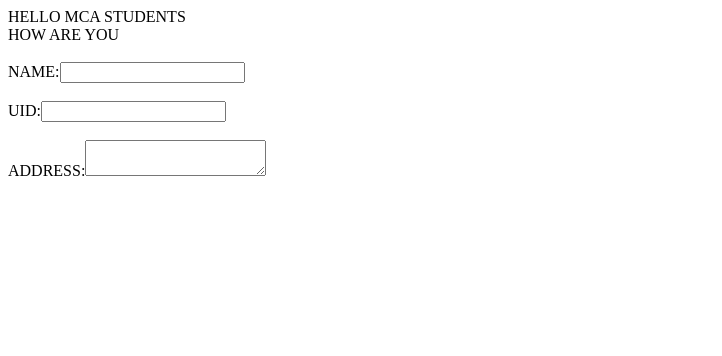
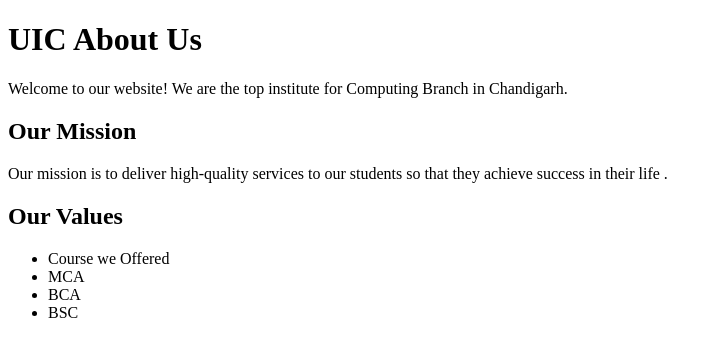
Before and after one commit to prathamdua27/pratham27, a plain HTML site: page INDEX.HTML in a window 1280 px wide. Shown: the whole page, without its empty margins (0-722 px from the left). Drawn offline with Linux system fonts and the light colour scheme.

Commit message:
Update INDEX.HTML

```diff
--- a/INDEX.HTML
+++ b/INDEX.HTML
@@ -1,22 +1,19 @@
-<HTML>
-<BODY>
-
-HELLO MCA STUDENTS
-<BR>
-HOW ARE YOU
-
-<FORM>
-<BR>
-NAME:<INPUT TYPE="TEXT">
-<BR>
-<BR>
-
-UID:<INPUT TYPE="TEXT">
-
-<BR>
-<BR>
-ADDRESS:<TEXTAREA>
-
-
-</BODY>
-</HTML>
+<!DOCTYPE html>
+<html>
+<head>
+  <title> UIC About Us</title>
+</head>
+<body>
+  <h1>UIC About Us</h1>
+  <p>Welcome to our website! We are the top institute for Computing Branch in Chandigarh.</p>
+  <h2>Our Mission</h2>
+  <p>Our mission is to deliver high-quality services to our students so that they achieve success in their life .</p>
+  <h2>Our Values</h2>
+  <ul>
+    <li>Course we Offered</li>
+    <li>MCA</li>
+    <li>BCA</li>
+    <li>BSC</li>
+  </ul>
+</body>
+</html>
```
